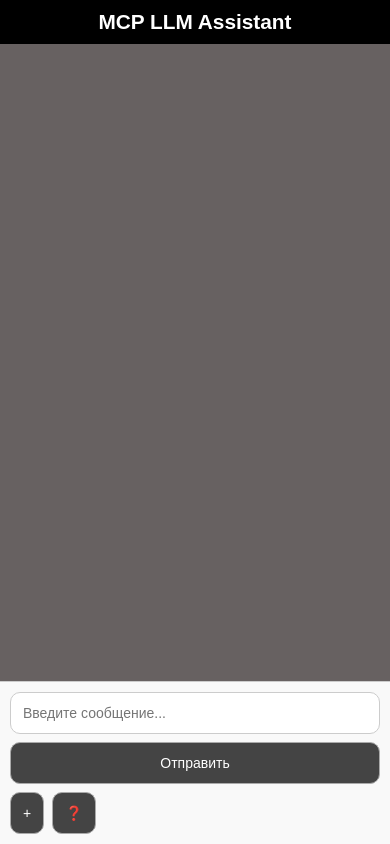
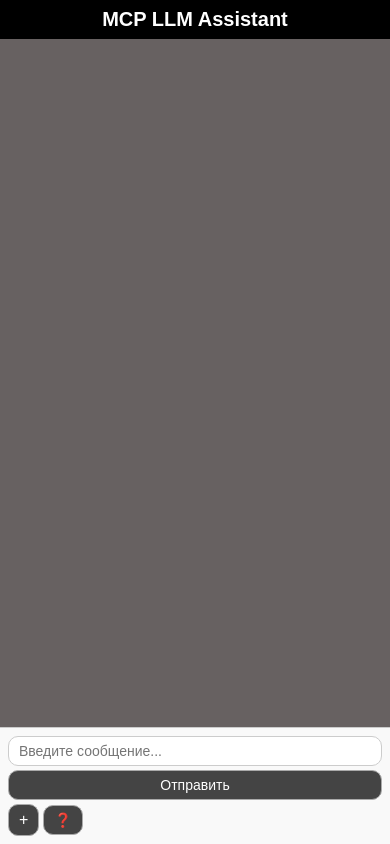
Before and after one commit to Madly222/MCPandLLM, a plain HTML site: page web/index.html in a window 390 px wide. Drawn offline with Linux system fonts and the light colour scheme.

Commit message:
adaptive3

```diff
--- a/web/style.css
+++ b/web/style.css
@@ -184,3 +184,64 @@ button:hover {
         font-size: 14px;
     }
 }
+
+/* --- Адаптив для телефонов --- */
+@media (max-width: 600px) {
+
+    body {
+        font-size: 14px;
+    }
+
+    h2 {
+        font-size: 20px;
+        margin: 8px 0;
+    }
+
+    #chat-container {
+        width: 100%;
+        margin: 0;
+        padding: 8px;
+        max-height: calc(100vh - 150px);
+        border-radius: 0;
+    }
+
+    .message {
+        max-width: 90%;
+        padding: 6px 10px;
+        margin: 4px 0;
+        font-size: 14px;
+    }
+
+    .input-container {
+        max-width: 100%;
+        padding: 8px;
+        gap: 4px;
+        border-radius: 0;
+    }
+
+    #prompt {
+        font-size: 14px;
+        padding: 6px 10px;
+        min-width: 0;
+    }
+
+    button {
+        padding: 6px 10px;
+        font-size: 14px;
+    }
+
+    .file-upload-container button {
+        padding: 6px 10px;
+        font-size: 16px;
+    }
+
+    .tooltip .tooltiptext {
+        max-width: 250px;
+        font-size: 12px;
+    }
+
+    .inner-tooltip .inner-tooltiptext {
+        width: 200px;
+        font-size: 12px;
+    }
+}
```
